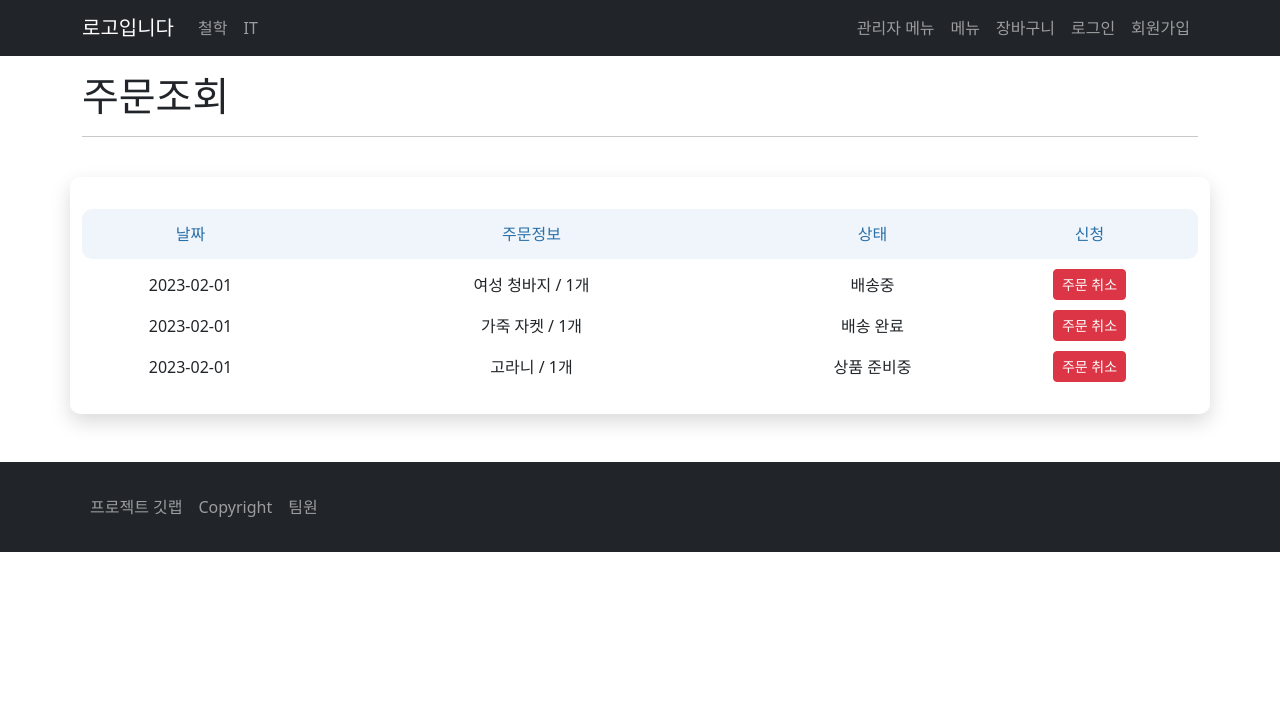
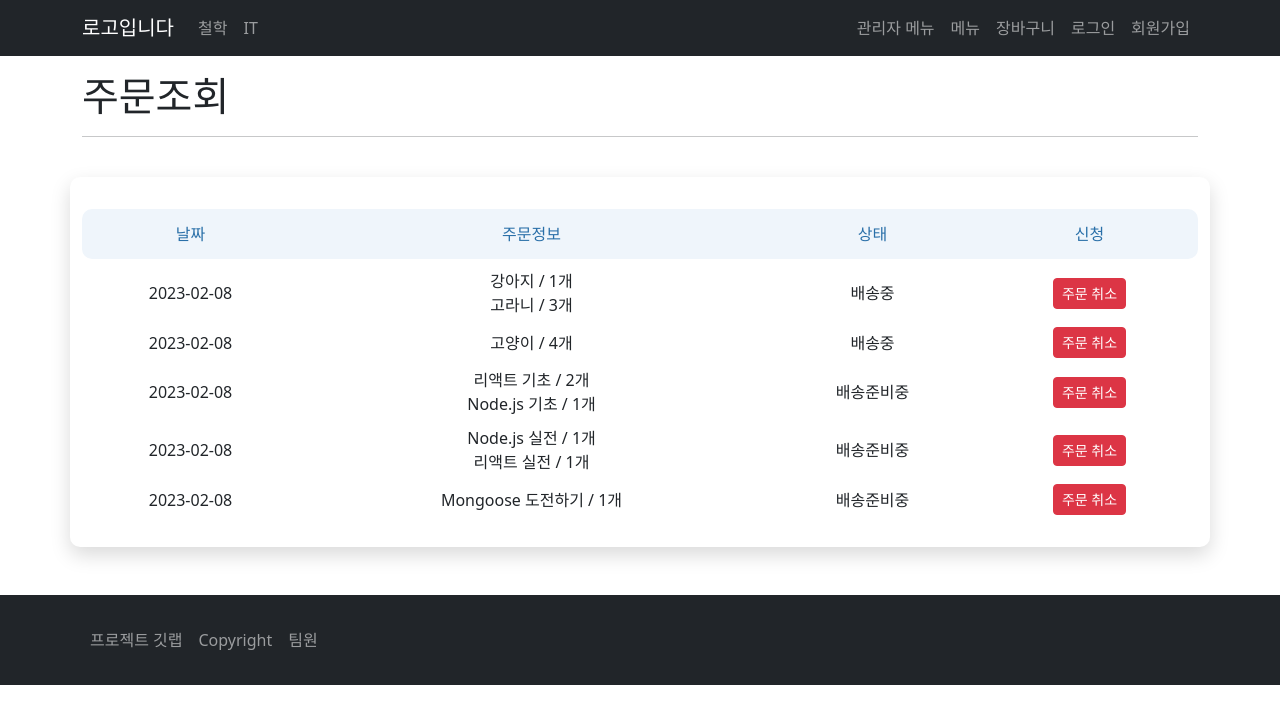
Before and after one commit to goodafternoonoo/bookpale, a React (Create React App) app in the folder client/: page /history in a window 1280 px wide. Shown: the top 724 px of the page. Built offline with nearby package versions, Linux system fonts and the light colour scheme; data requests are answered from the project's data file.

Commit message:
Fix : 주문결제,주문내역,주문취소 구현 완료

```diff
--- a/client/db.json
+++ b/client/db.json
@@ -1,8 +1,119 @@
 {
-  "carts": [
+  "orderItem": [
     {
-      "id": "userId",
-      "cart": []
+      "id": "1",
+      "products": [
+        {
+          "id": "1",
+          "title": "강아지",
+          "amount": "1"
+        },
+        {
+          "id": "2",
+          "title": "고라니",
+          "amount": "3"
+        }
+      ],
+      "totalprice": "10000",
+      "address": {
+        "zipCode": "12345",
+        "address1": "서울시 어쩌구",
+        "address2": "101호"
+      },
+      "receiverName": "수령자",
+      "receiverPhoneNumber": "수령자 전화번호",
+      "status": "배송중",
+      "orderDate": "2023-02-08",
+      "orderUser": "2023-02-08"
+    },
+    {
+      "id": "2",
+      "products": [
+        {
+          "id": "1",
+          "title": "고양이",
+          "amount": "4"
+        }
+      ],
+      "totalprice": "10000",
+      "address": {
+        "zipCode": "12345",
+        "address1": "서울시 어쩌구",
+        "address2": "101호"
+      },
+      "receiverName": "수령자",
+      "receiverPhoneNumber": "수령자 전화번호",
+      "status": "배송중",
+      "orderDate": "2023-02-08",
+      "orderUser": "2023-02-08"
+    },
+    {
+      "products": [
+        {
+          "title": "리액트 기초",
+          "amount": "2"
+        },
+        {
+          "title": "Node.js 기초",
+          "amount": "1"
+        }
+      ],
+      "totalPrice": 30000,
+      "address": {
+        "zipCode": "45984",
+        "address1": "서울 영등포구 선유로1길 3",
+        "address2": "103동 506호"
+      },
+      "receiverName": "테스트유저",
+      "phoneNumber": "",
+      "status": "배송준비중",
+      "orderDate": "2023-02-08",
+      "orderUser": "test@test.com",
+      "id": "jkleK2P"
+    },
+    {
+      "products": [
+        {
+          "title": "Node.js 실전",
+          "amount": "1"
+        },
+        {
+          "title": "리액트 실전",
+          "amount": "1"
+        }
+      ],
+      "totalPrice": 20000,
+      "address": {
+        "zipCode": "45984",
+        "address1": "서울 영등포구 선유로1길 3",
+        "address2": "103동 506호"
+      },
+      "receiverName": "테스트유저",
+      "phoneNumber": "",
+      "status": "배송준비중",
+      "orderDate": "2023-02-08",
+      "orderUser": "test@test.com",
+      "id": "lhb0yIJ"
+    },
+    {
+      "products": [
+        {
+          "title": "Mongoose 도전하기",
+          "amount": "1"
+        }
+      ],
+      "totalprice": "10000",
+      "address": {
+        "zipCode": "45984",
+        "address1": "서울 영등포구 선유로1길 3",
+        "address2": "103동 506호"
+      },
+      "receiverName": "테스트유저",
+      "phoneNumber": "",
+      "status": "배송준비중",
+      "orderDate": "2023-02-08",
+      "orderUser": "test@test.com",
+      "id": "NICvUnJ"
     }
   ],
   "books": [
--- a/client/src/pages/Cart.js
+++ b/client/src/pages/Cart.js
@@ -29,6 +29,7 @@ export default function Cart() {
         });
 
         setCart([...copy]);
+        localStorage.setItem('cart', JSON.stringify(cart));
     }
 
     function handleClickDeleteAll() {
--- a/client/src/pages/Detail.js
+++ b/client/src/pages/Detail.js
@@ -17,7 +17,8 @@ export default function Detail() {
     }, [id]);
 
     function handleClickCart(e) {
-        const cart = JSON?.parse(localStorage.getItem('cart'));
+        const cartOrg = localStorage.getItem('cart');
+        const cart = cartOrg ? JSON?.parse(cartOrg) : [];
         const isCart = cart?.find((item) => id === item.id);
 
         if (isCart) return alert('이미 장바구니에 존재하는 상품입니다.');
--- a/client/src/pages/History.js
+++ b/client/src/pages/History.js
@@ -1,11 +1,24 @@
-// import { useRef } from 'react';
+import React, { useState, useEffect } from 'react';
+import axios from 'axios';
+import { useLocation, useNavigate } from 'react-router-dom';
 import { Button, Container, Row, Col } from 'react-bootstrap';
 import Styles from '../css/History.module.css';
 
 export default function History() {
-    function handleClick() {
+    const [orderList, setOrderList] = useState([]);
+    useEffect(() => {
+        axios.get('http://localhost:3001/orderItem').then((response) => setOrderList(response.data));
+    }, []);
+
+    function handleClick(id) {
         if (window.confirm('취소하시겠습니까?')) {
+            axios.delete(`http://localhost:3001/orderItem/${id}`).then((response) => {
                 alert('취소되었습니다.');
+
+                const copy = orderList.filter((item) => item.id !== id);
+
+                setOrderList([...copy]);
+            });
         }
     }
 
@@ -22,36 +35,29 @@ export default function History() {
                             <Col>상태</Col>
                             <Col>신청</Col>
                         </Row>
-                        <Row className={Styles.tr}>
-                            <Col>2023-02-01</Col>
-                            <Col xs={5}>여성 청바지 / 1개</Col>
-                            <Col>배송중</Col>
+                        {orderList &&
+                            orderList.map((item, i) => {
+                                return (
+                                    <Row key={i} className={Styles.tr}>
+                                        <Col>{item.orderDate}</Col>
+                                        <Col className='flex-column' xs={5}>
+                                            {item.products.map((product) => {
+                                                return (
+                                                    <span>
+                                                        {product.title} / {product.amount}개
+                                                    </span>
+                                                );
+                                            })}
+                                        </Col>
+                                        <Col>{item.status}</Col>
                                         <Col>
-                                <Button variant='danger' size={'sm'} onClick={handleClick}>
+                                            <Button variant='danger' size={'sm'} onClick={() => handleClick(item.id)}>
                                                 주문 취소
                                             </Button>
                                         </Col>
                                     </Row>
-                        <Row className={Styles.tr}>
-                            <Col>2023-02-01</Col>
-                            <Col xs={5}>가죽 자켓 / 1개</Col>
-                            <Col>배송 완료</Col>
-                            <Col>
-                                <Button variant='danger' size={'sm'} onClick={handleClick}>
-                                    주문 취소
-                                </Button>
-                            </Col>
-                        </Row>
-                        <Row className={Styles.tr}>
-                            <Col>2023-02-01</Col>
-                            <Col xs={5}>고라니 / 1개</Col>
-                            <Col>상품 준비중</Col>
-                            <Col>
-                                <Button variant='danger' size={'sm'} onClick={handleClick}>
-                                    주문 취소
-                                </Button>
-                            </Col>
-                        </Row>
+                                );
+                            })}
                     </Container>
                 </div>
             </div>
--- a/client/src/pages/Order.js
+++ b/client/src/pages/Order.js
@@ -1,6 +1,6 @@
 import React, { useState, useEffect } from 'react';
 import axios from 'axios';
-import { Link, useLocation } from 'react-router-dom';
+import { useLocation, useNavigate } from 'react-router-dom';
 import { Button } from 'react-bootstrap';
 import DaumPostCode from 'react-daum-postcode';
 
@@ -8,38 +8,100 @@ import Modal from '../components/Modal.js';
 
 export default function Order() {
     const location = useLocation();
+    const navigate = useNavigate();
     const [isSingle, setIsSingle] = useState(false);
-
-    let book;
-
-    if (location.state) {
-        book = location.state.book;
-    }
-
     const [user, setUser] = useState({});
     const [cart, setCart] = useState(JSON.parse(localStorage.getItem('cart')) ?? []);
+    const [name, setName] = useState('');
+    const [phoneNumber, setPhoneNumber] = useState('');
     const [zipCode, setZipcode] = useState('');
-    const [address, setAddress] = useState('');
+    const [address1, setAddress1] = useState('');
+    const [address2, setAddress2] = useState('');
+    const [totalPrice, setTotalPrice] = useState('');
 
-    useEffect(() => {
-        if (book) setIsSingle(true);
-    }, []);
+    const book = location.state?.book;
 
     //추후 토큰으로 로그인 된 계정의 id값을 이용하여 회원 정보를 조회 현재는 임시 데이터 바인딩
     useEffect(() => {
+        console.log(book);
+
+        if (book) setIsSingle(true);
+
         axios.get('http://localhost:3001/users/1').then((response) => {
             setUser(response.data);
-            setZipcode(response.data.address.zipCode);
-            setAddress(response.data.address.address1);
+            setName(response.data.name);
+            setZipcode(response.data.address?.zipCode);
+            setAddress1(response.data.address?.address1);
+            setAddress2(response.data.address?.address2);
+
+            setTotalPrice(
+                cart.reduce((a, b) => {
+                    return a + Number(b.price * b.amount);
+                }, 0)
+            );
         });
     }, []);
 
     const handle = {
+        getDate: () => {
+            let today = new Date();
+
+            let year = today.getFullYear(); // 년도
+            let month = String(today.getMonth() + 1).padStart(2, '0'); // 월
+            let date = String(today.getDate()).padStart(2, '0'); // 날짜
+            let day = today.getDay(); // 요일
+
+            return `${year}-${month}-${date}`;
+        },
         selectAddress: (data) => {
             setZipcode(data.zonecode);
-            setAddress(data.address);
+            setAddress1(data.address);
 
             document.querySelector('.btn-close').click();
+        },
+        clickBuy: () => {
+            let json = {};
+
+            if (isSingle) {
+                json = {
+                    products: [{ title: book.title, amount: '1' }],
+                    totalprice: book.price,
+                    address: {
+                        zipCode,
+                        address1,
+                        address2,
+                    },
+                    receiverName: name,
+                    phoneNumber,
+                    status: '배송준비중',
+                    orderDate: handle.getDate(),
+                    orderUser: user.email,
+                };
+            } else {
+                json = {
+                    products: [],
+                    totalPrice,
+                    address: {
+                        zipCode,
+                        address1,
+                        address2,
+                    },
+                    receiverName: name,
+                    phoneNumber,
+                    status: '배송준비중',
+                    orderDate: handle.getDate(),
+                    orderUser: user.email,
+                };
+
+                cart.map((item, i) => {
+                    json.products.push({ title: item.title, amount: item.amount });
+                });
+
+                localStorage.clear();
+            }
+
+            axios.post('http://localhost:3001/orderItem', json);
+            navigate('/complete');
         },
     };
 
@@ -55,12 +117,12 @@ export default function Order() {
                             <form className='validation-form'>
                                 <div className='mb-3'>
                                     <label htmlFor='name'>이름</label>
-                                    <input type='text' className='form-control' id='name' placeholder='홍길동' defaultValue={user.name} required />
+                                    <input type='text' className='form-control' id='name' placeholder='홍길동' value={name} onChange={(e) => setName(e.target.value)} required />
                                     <div className='invalid-feedback'>이름을 입력해주세요.</div>
                                 </div>
                                 <div className='mb-3'>
-                                    <label htmlFor='email'>연락처</label>
-                                    <input type='email' className='form-control' id='email' placeholder='010-1234-5678' required />
+                                    <label htmlFor='phoneNumber'>연락처</label>
+                                    <input type='phoneNumber' className='form-control' id='phoneNumber' placeholder='010-1234-5678' value={phoneNumber} onChange={(e) => setPhoneNumber(e.target.value)} required />
                                     <div className='invalid-feedback'>연락처를 입력해주세요.</div>
                                 </div>
                                 <div className='row'>
@@ -68,7 +130,7 @@ export default function Order() {
                                         <label htmlFor='address2'>
                                             우편번호<span className='text-muted'></span>
                                         </label>
-                                        <input type='text' className='form-control' id='address2' placeholder='우편번호를 입력해주세요.' defaultValue={zipCode} />
+                                        <input type='text' className='form-control' id='zipCode' placeholder='우편번호를 입력해주세요.' value={zipCode} onChange={(e) => setZipcode(e.target.value)} />
                                     </div>
                                     <div className='mb-3 col-md-6'>
                                         <label htmlFor='address2'>
@@ -81,15 +143,15 @@ export default function Order() {
                                 </div>
                                 <div className='row'>
                                     <div className='mb-3 col-md-7'>
-                                        <label htmlFor='address'>주소</label>
-                                        <input type='text' className='form-control' id='address' placeholder='서울특별시 강남구' defaultValue={address} required />
+                                        <label htmlFor='address1'>주소</label>
+                                        <input type='text' className='form-control' id='address1' placeholder='서울특별시 강남구' value={address1} onChange={(e) => setAddress1(e.target.value)} required />
                                         <div className='invalid-feedback'>주소를 입력해주세요.</div>
                                     </div>
                                     <div className='mb-3 col-md-5'>
                                         <label htmlFor='address2'>
                                             상세주소<span className='text-muted'></span>
                                         </label>
-                                        <input type='text' className='form-control' id='address2' placeholder='상세주소를 입력해주세요.' defaultValue={user.address?.address2} />
+                                        <input type='text' className='form-control' id='address2' placeholder='상세주소를 입력해주세요.' value={address2} onChange={(e) => setAddress2(e.target.value)} />
                                     </div>
                                 </div>
                                 <div className='mb-4'></div>
@@ -106,9 +168,9 @@ export default function Order() {
                                         {isSingle ? (
                                             <span>{book.title} / 1개</span>
                                         ) : (
-                                            cart.map((cart) => {
+                                            cart.map((cart, i) => {
                                                 return (
-                                                    <span key={cart.bookId}>
+                                                    <span key={i}>
                                                         {cart.title} / {cart.amount}개
                                                     </span>
                                                 );
@@ -137,11 +199,9 @@ export default function Order() {
                             </div>
                             <div className='mb-4'></div>
                             <div className='text-center'>
-                                <Link to='/complete'>
-                                    <Button className='w-75' size='lg'>
-                                        결제하기
-                                    </Button>
-                                </Link>
+                                <Button onClick={handle.clickBuy} className='w-75' size='lg'>
+                                    결제하기
+                                </Button>
                             </div>
                         </div>
                     </div>
```
Lines whose indentation alone changed are shown as unchanged.
